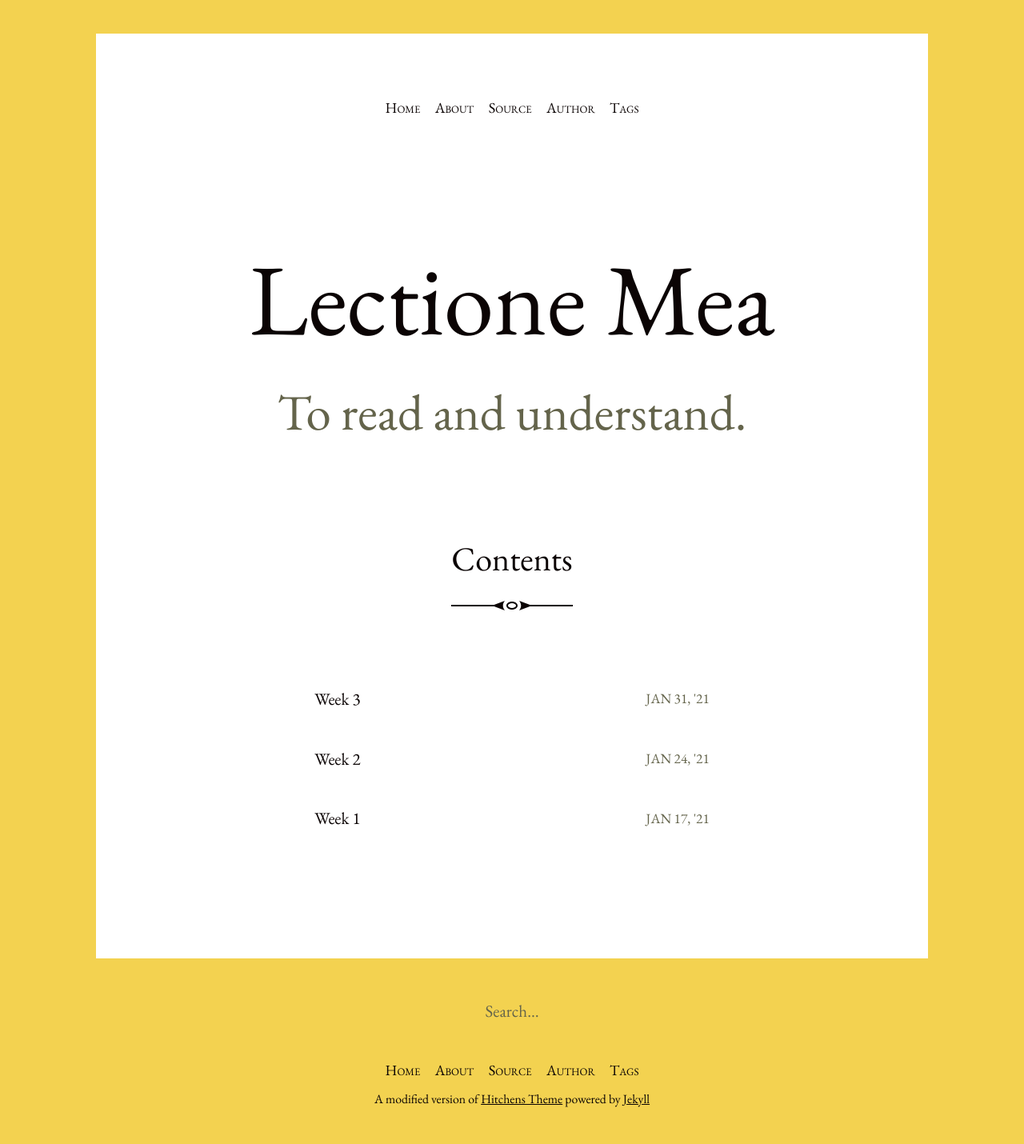
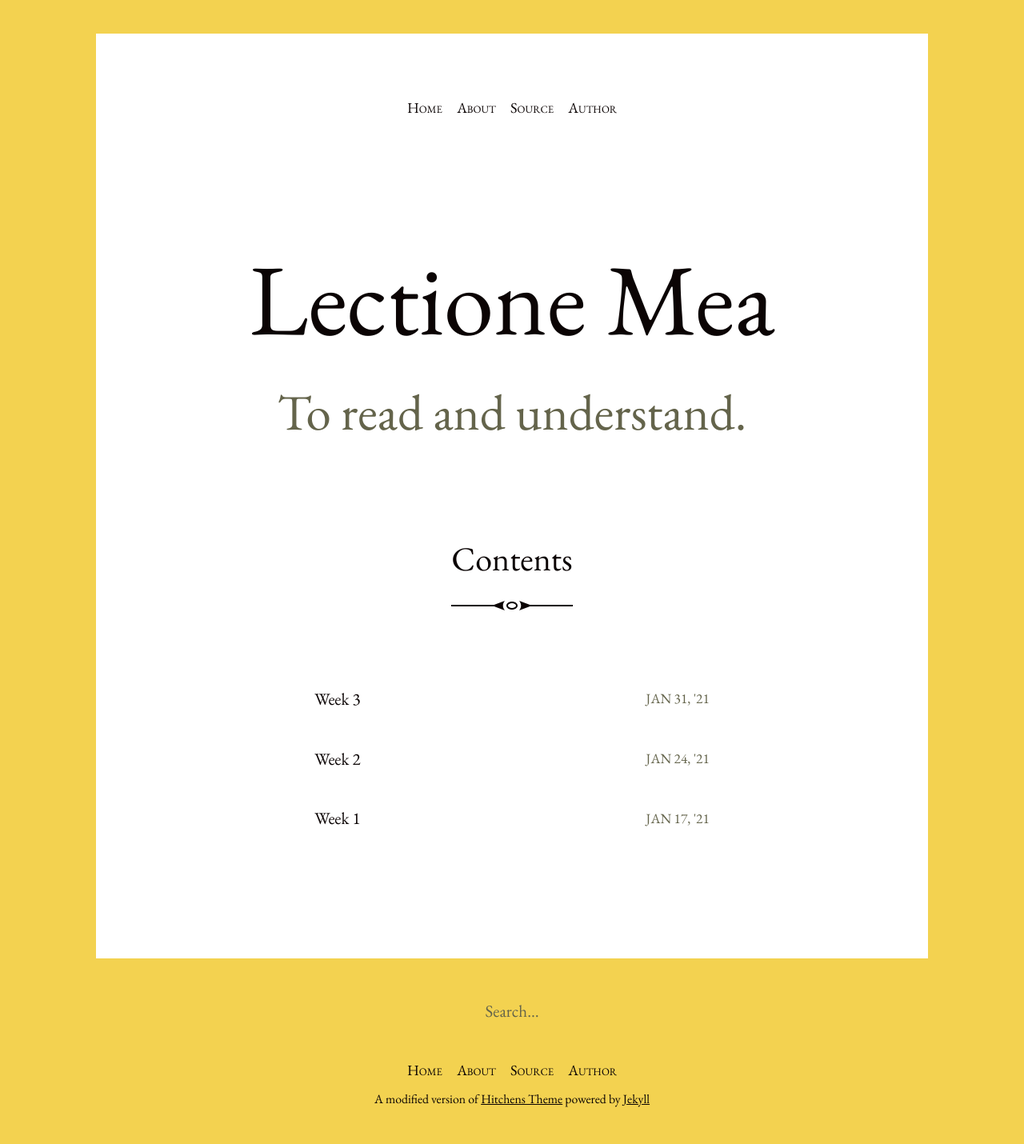
Before and after one commit to opus-meum/opus-meum.github.io, a Jekyll site: the page built from index.html, in a window 1280 px wide. Shown: the whole page at 80% size. Built offline with Jekyll 4.4.1, drawn with Linux system fonts in a browser that asks for light colours; the list of posts is cut into pages by our own code.

Commit message:
remove tag link from menu

```diff
--- a/_data/menu.yml
+++ b/_data/menu.yml
@@ -6,6 +6,3 @@
 
 - title: Author
   url: /author.html
-
-- title: Tags
-  url: /blog/tags/
```
